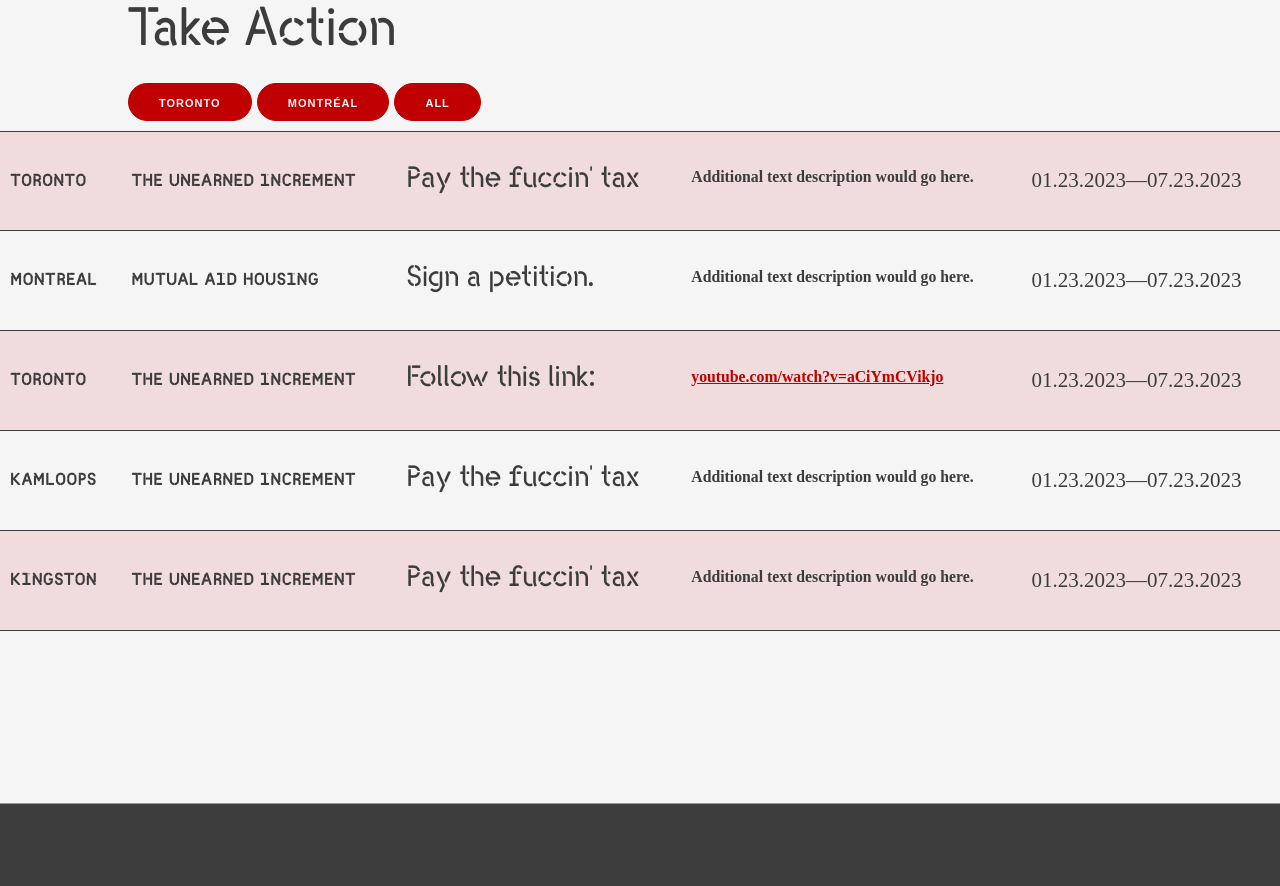
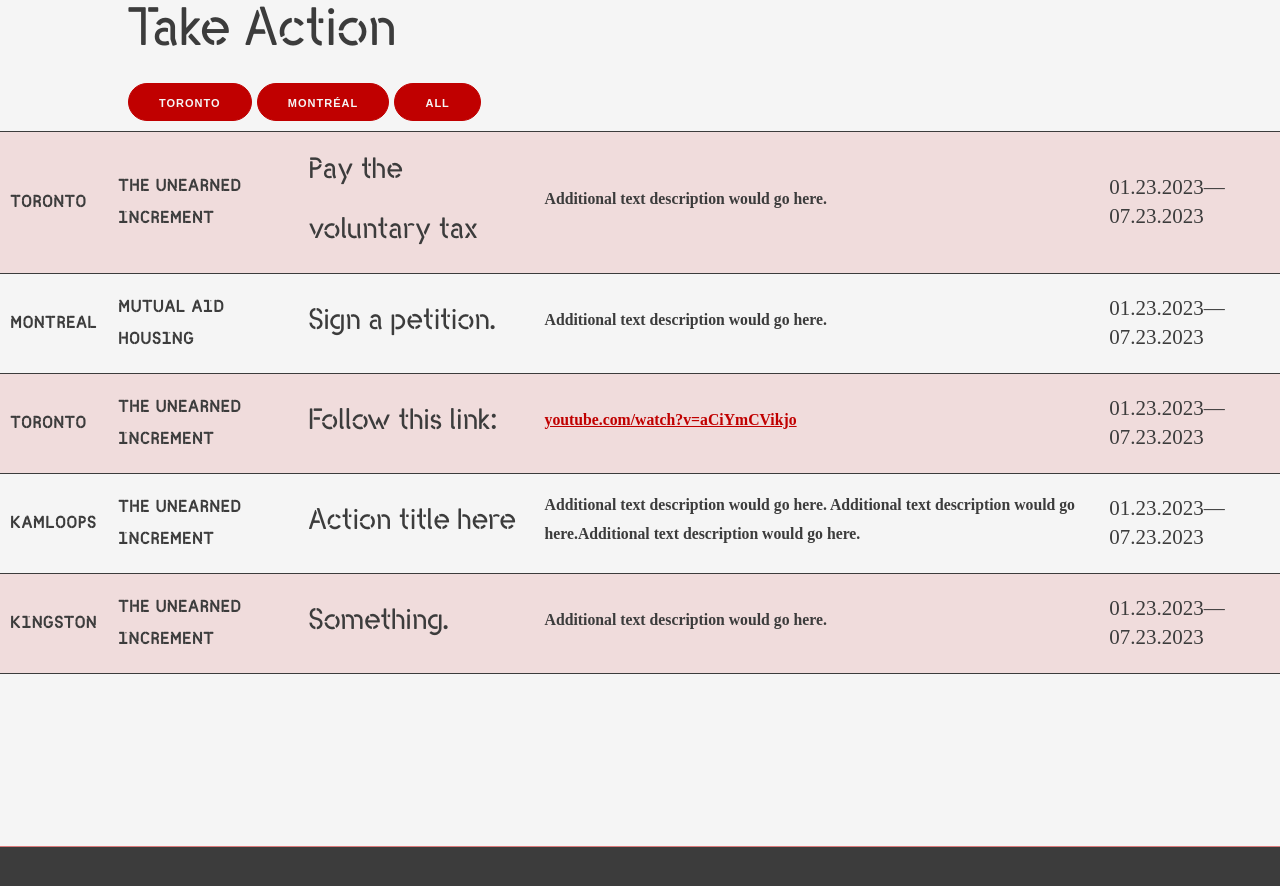
Before and after one commit to alisq/AAHA-demo, a website: page index.html in a window 1280 px wide. Shown: the part 5543-6429 px from the top of the page. Drawn offline with nearby package versions, Linux system fonts and the light colour scheme; some packages are replaced by stand-ins of ours; a script that the page names is missing; a web font is replaced by a local one.

Commit message:
Update index.html

```diff
--- a/index.html
+++ b/index.html
@@ -316,7 +316,7 @@ Levitt Goodman Associates
                     <tr class="action region--toronto">
                         <td><label>Toronto</label></td>
                         <td><label>The Unearned Increment</label></td>
-                        <td><h3>Pay the fuccin' tax</h3></td>
+                        <td><h3>Pay the voluntary tax</h3></td>
                         <td><p class="small">Additional text description would go here.</p></td>
                         <td>01.23.2023—07.23.2023</td>
                     </tr>
@@ -333,22 +333,22 @@ Levitt Goodman Associates
                         <td><label>Toronto</label></td>
                         <td><label>The Unearned Increment</label></td>
                         <td><h3>Follow this link:</h3></td>
-                        <td><p class="small"><a href="https://www.youtube.com/watch?v=aCiYmCVikjo&ab_channel=SpencerVik">youtube.com/watch?v=aCiYmCVikjo</a></p></td>
+                        <td><p class="small"><a href="https://www.youtube.com/watch?v=aCiYmCVikjo" target="_blank">youtube.com/watch?v=aCiYmCVikjo</a></p></td>
                         <td>01.23.2023—07.23.2023</td>
                     </tr>
 
                     <tr class="action">
                         <td><label>Kamloops</label></td>
                         <td><label>The Unearned Increment</label></td>
-                        <td><h3>Pay the fuccin' tax</h3></td>
-                        <td><p class="small">Additional text description would go here.</p></td>
+                        <td><h3>Action title here</h3></td>
+                        <td><p class="small">Additional text description would go here. Additional text description would go here.Additional text description would go here.</p></td>
                         <td>01.23.2023—07.23.2023</td>
                     </tr>
 
                     <tr class="action">
                         <td><label>Kingston</label></td>
                         <td><label>The Unearned Increment</label></td>
-                        <td><h3>Pay the fuccin' tax</h3></td>
+                        <td><h3>Something.</h3></td>
                         <td><p class="small">Additional text description would go here.</p></td>
                         <td>01.23.2023—07.23.2023</td>
                     </tr>
```
